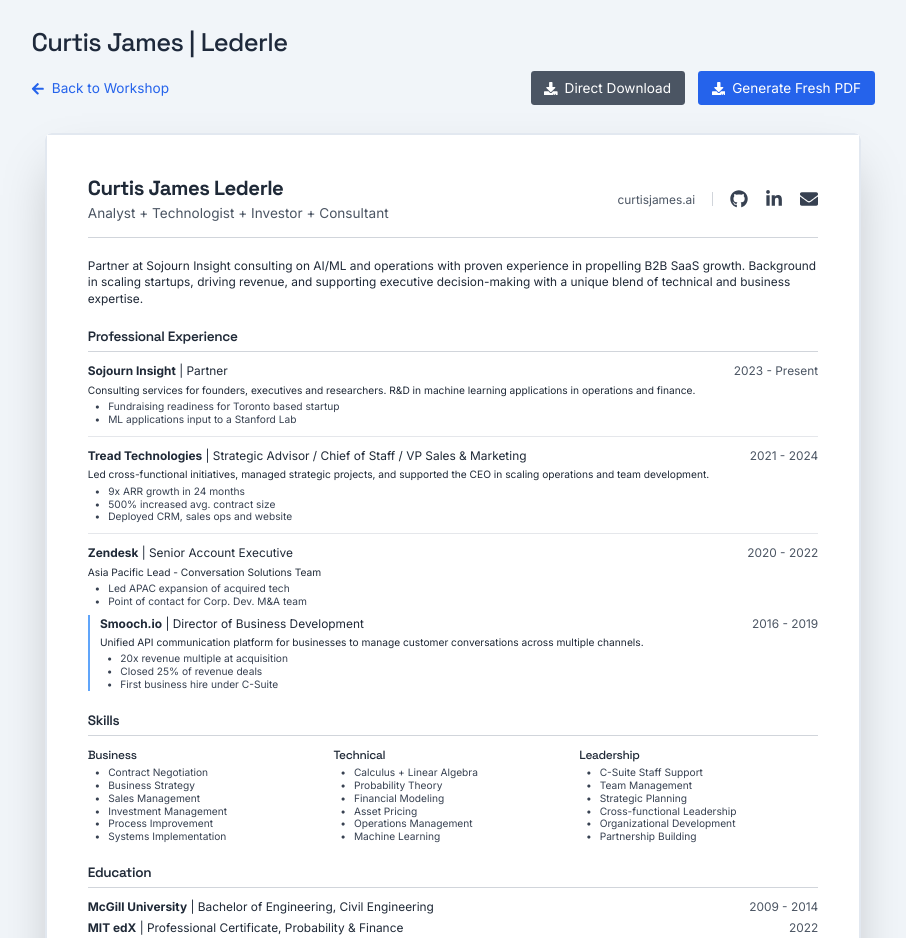
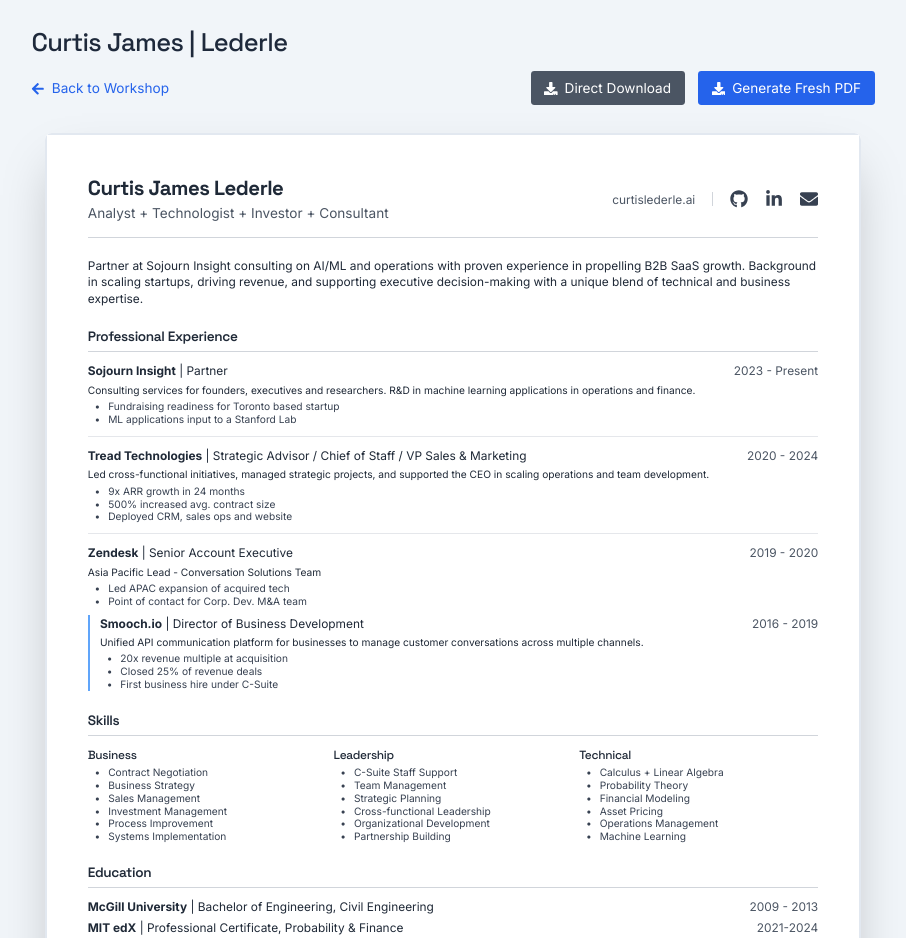
Before and after one commit to sojourner-alpha/world-mk1, a React (Vite) app: page /world-mk1/cv in a window 1280 px wide. Shown: the top 938 px of the page, without its empty margins (187-1093 px from the left). Built offline with nearby package versions, Linux system fonts and the light colour scheme.

Commit message:
CV polish and live links

```diff
--- a/src/pages/CvTemplate.tsx
+++ b/src/pages/CvTemplate.tsx
@@ -11,6 +11,14 @@ const skills = {
     "Process Improvement",
     "Systems Implementation",
   ],
+  leadership: [
+    "C-Suite Staff Support",
+    "Team Management",
+    "Strategic Planning",
+    "Cross-functional Leadership",
+    "Organizational Development",
+    "Partnership Building",
+  ],
   technical: [
     "Calculus + Linear Algebra",
     "Probability Theory",
@@ -19,14 +27,6 @@ const skills = {
     "Operations Management",
     "Machine Learning",
   ],
-  leadership: [
-    "C-Suite Staff Support",
-    "Team Management",
-    "Strategic Planning",
-    "Cross-functional Leadership",
-    "Organizational Development",
-    "Partnership Building",
-  ]
 };
 
 // Career timeline from Workshop page
@@ -44,7 +44,7 @@ const careerHighlights = [
   {
     company: "Tread Technologies",
     role: "Strategic Advisor / Chief of Staff / VP Sales & Marketing",
-    period: "2021 - 2024",
+    period: "2020 - 2024",
     description: "Led cross-functional initiatives, managed strategic projects, and supported the CEO in scaling operations and team development.",
     achievements: [
       "9x ARR growth in 24 months",
@@ -55,7 +55,7 @@ const careerHighlights = [
   {
     company: "Zendesk",
     role: "Senior Account Executive",
-    period: "2020 - 2022",
+    period: "2019 - 2020",
     description: "Asia Pacific Lead - Conversation Solutions Team",
     achievements: [
       "Led APAC expansion of acquired tech",
@@ -84,19 +84,19 @@ const education = [
     institution: "McGill University",
     degree: "Bachelor of Engineering",
     field: "Civil Engineering",
-    period: "2009 - 2014",
+    period: "2009 - 2013",
   },
   {
     institution: "MIT edX",
     degree: "Professional Certificate",
     field: "Probability & Finance",
-    period: "2022",
+    period: "2021-2024",
   },
   {
     institution: "Self Guided",
     degree: "Technical Development",
     field: "Python, React, SQL, HTML, Three.js, MCP",
-    period: "2016 - Present",
+    period: "2022 - Present",
   }
 ];
 
@@ -140,8 +140,8 @@ const CvTemplate: React.FC = () => {
           <p className="text-gray-600">Analyst + Technologist + Investor + Consultant</p>
         </div>
         <div className="flex items-center space-x-5">
-          <a href="https://curtisjames.ai" target="_blank" rel="noopener noreferrer" className="text-gray-600 hover:text-blue-600 text-sm">
-            curtisjames.ai
+          <a href="https://curtislederle.ai" target="_blank" rel="noopener noreferrer" className="text-gray-600 hover:text-blue-600 text-sm">
+            curtislederle.ai
           </a>
           <div className="h-4 w-px bg-gray-300"></div>
           <a href="https://github.com/sojourner-alpha" target="_blank" rel="noopener noreferrer" className="text-gray-700 hover:text-gray-900">
@@ -150,7 +150,7 @@ const CvTemplate: React.FC = () => {
           <a href="https://www.linkedin.com/in/clederle/" target="_blank" rel="noopener noreferrer" className="text-gray-700 hover:text-gray-900">
             <FaLinkedinIn size={18} />
           </a>
-          <a href="mailto:contact@curtisjames.ai" target="_blank" rel="noopener noreferrer" className="text-gray-700 hover:text-gray-900">
+          <a href="mailto:alpha@sojourninsight.com" target="_blank" rel="noopener noreferrer" className="text-gray-700 hover:text-gray-900">
             <FaEnvelope size={18} />
           </a>
         </div>
@@ -238,9 +238,9 @@ const CvTemplate: React.FC = () => {
             </ul>
           </div>
           <div>
-            <h3 className="text-sm font-medium mb-1">Technical</h3>
+            <h3 className="text-sm font-medium mb-1">Leadership</h3>
             <ul className="text-xs text-gray-700 pl-4">
-              {skills.technical.map((skill, index) => (
+              {skills.leadership.map((skill, index) => (
                 <li key={index} className="leading-tight ml-2 relative">
                   <span className="absolute -left-4">•</span>
                   {skill}
@@ -249,9 +249,9 @@ const CvTemplate: React.FC = () => {
             </ul>
           </div>
           <div>
-            <h3 className="text-sm font-medium mb-1">Leadership</h3>
+            <h3 className="text-sm font-medium mb-1">Technical</h3>
             <ul className="text-xs text-gray-700 pl-4">
-              {skills.leadership.map((skill, index) => (
+              {skills.technical.map((skill, index) => (
                 <li key={index} className="leading-tight ml-2 relative">
                   <span className="absolute -left-4">•</span>
                   {skill}
```
